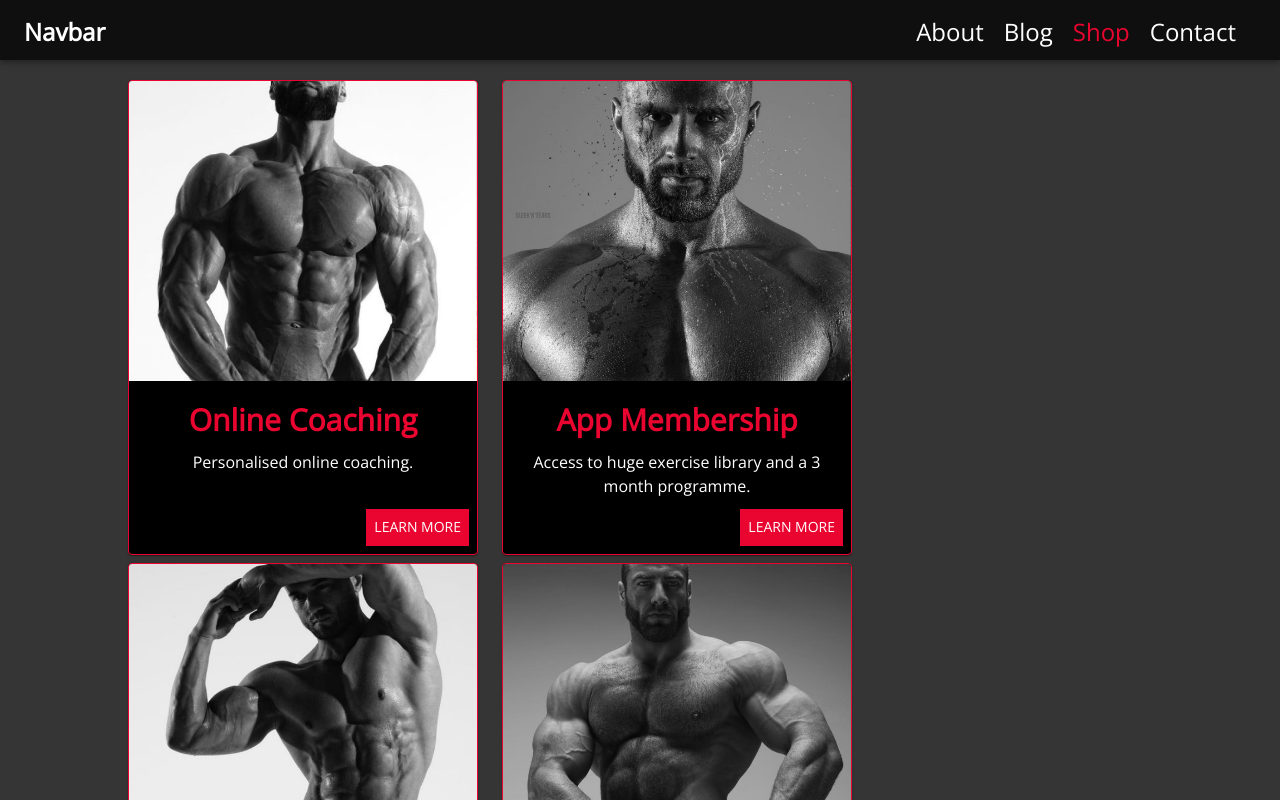
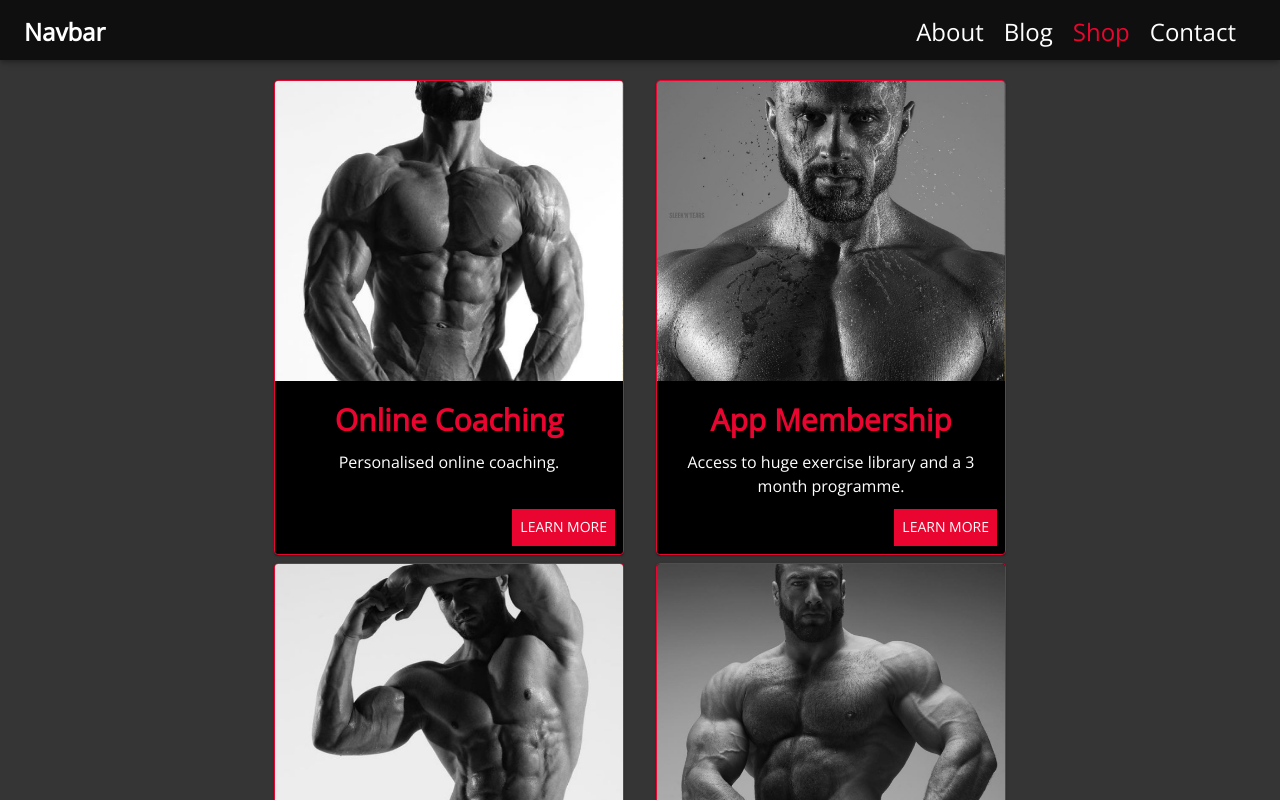
Before and after one commit to fs1g17/fs1g17.github.io, a React (Create React App) app: page /shop in a window 1280 px wide. Shown: the top 800 px of the page. Built offline with nearby package versions, Linux system fonts and the light colour scheme.

Commit message:
Center the shop cards

```diff
--- a/src/screens/Shop/ShopGrid.tsx
+++ b/src/screens/Shop/ShopGrid.tsx
@@ -16,7 +16,13 @@ const ShopGrid = ({ shopCards }: ShopGridProps) => {
 
   return (
     <div style={{ width: '80%', marginLeft: 'auto', marginRight: 'auto', marginTop: 80 }}>
-      <Grid container rowSpacing={1} columnSpacing={{ sm: 2, md: 3 }}>
+      <Grid
+        container
+        rowSpacing={1}
+        columnSpacing={{ xs: 0, sm: 2, md: 3, lg: 4 }}
+        alignItems="center"
+        justifyContent="center"
+      >
         {shopCards.map(shopCard => (
           <Grid item>
             <ShopCard
```
